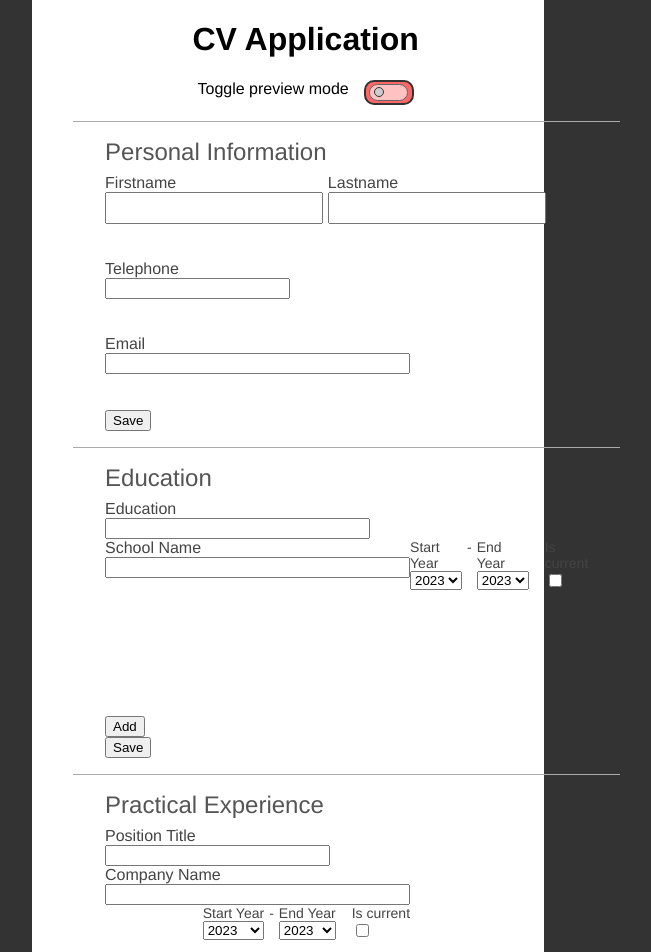
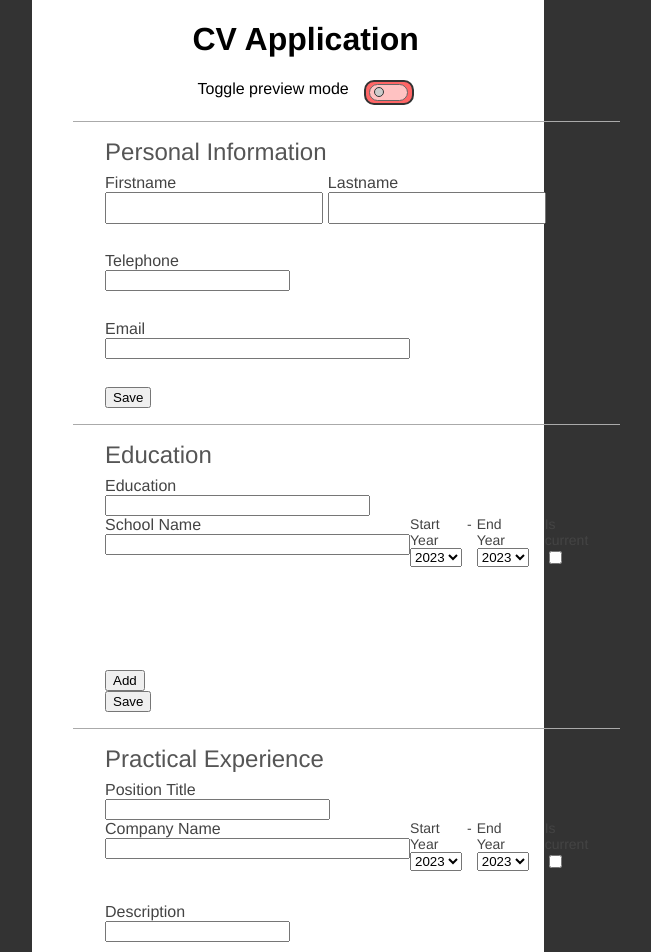
Before and after one commit to JSHC/odin-cvproject, a React (Create React App) app: page / in a window 1280 px wide. Shown: the top 952 px of the page, without its empty margins (352-1003 px from the left). Built offline with nearby package versions, Linux system fonts and the light colour scheme.

Commit message:
Fix bug where app-wrapper was using class instead of className

```diff
--- a/src/App.js
+++ b/src/App.js
@@ -23,7 +23,7 @@ class App extends React.Component {
   render() {
     return (
       <div className="app">
-      <div class="app-wrapper">
+      <div className="app-wrapper">
         <h1>CV Application</h1>
         <div className='preview-container'>
           <span>
--- a/src/components/PracticalExperienceComponent.js
+++ b/src/components/PracticalExperienceComponent.js
@@ -35,7 +35,6 @@ class PracticalExperienceComponent extends React.Component {
         const { editEnabled } = this.props;
         return (
             <div className={this.props.className}>
-            <div className='title-company-wrapper'>
                 <Field
                     label="Position Title"
                     type="text"
@@ -54,7 +53,6 @@ class PracticalExperienceComponent extends React.Component {
                     fieldValue={this.state.companyName}
                     onFieldValueChanged={this.onCompanyNameChanged}
                 />
-            </div>
                 <Field
                     label="Description"
                     type="text"
```
